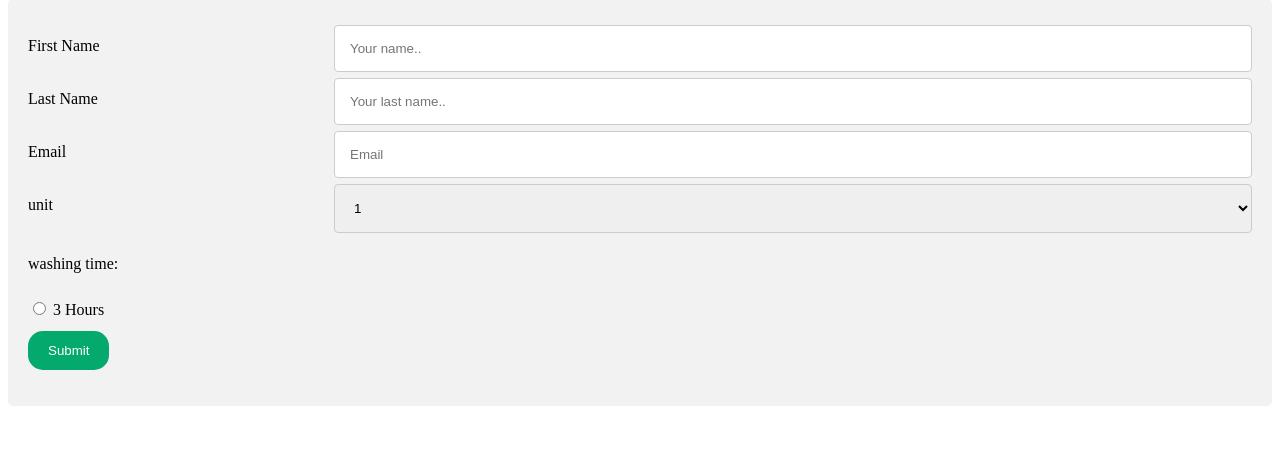
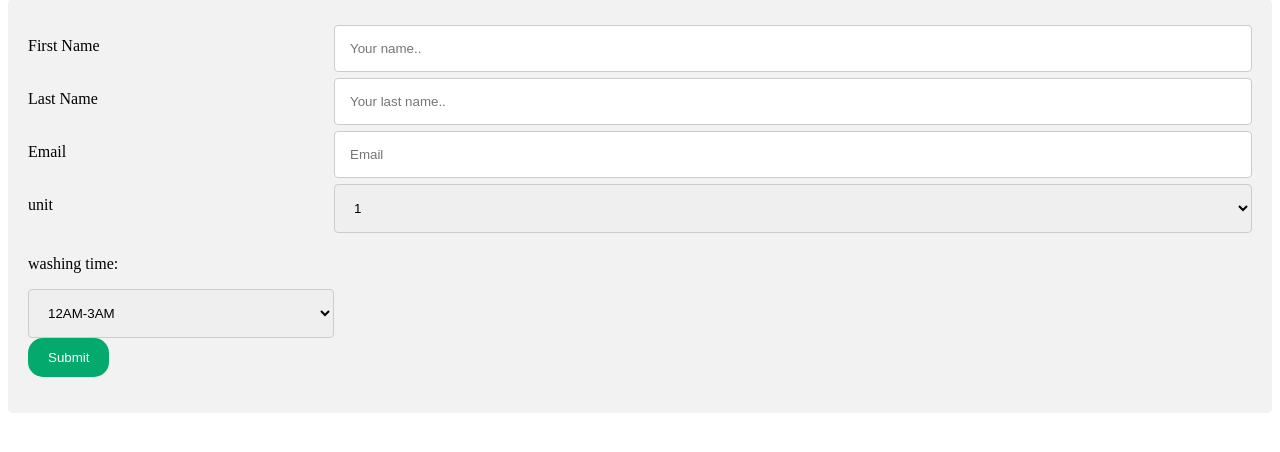
Before and after one commit to BMCC-CSC350-SP21-D/BMCC_CSC350_SP21_D, a PHP site: page /welcome.php in a window 1280 px wide. Shown: the part 56-508 px from the top of the page. Run offline with PHP 8.4, Linux system fonts and the light colour scheme.

Commit message:
Update welcome.php

```diff
--- a/welcome.php
+++ b/welcome.php
@@ -136,8 +136,15 @@ input[type=submit]:hover {
       <div class="col-25">
     <form action="/action_page.php">
   <p>washing time:</p>
-  <input type="radio" id="3 Hour" name="time" value="3h">
-  <label for="3h">3 Hours</label><br>
+  <select id="time" name="time">
+    <option value="12AM-3AM">12AM-3AM</option>
+    <option value="3AM-6AM">3AM-6AM</option>
+    <option value="6AM-9AM">6AM-9AM</option>
+    <option value="9AM-12PM">9AM-12PM</option>
+    <option value="12PM-3PM">12PM-3PM</option>
+    <option value="3PM-6PM">3PM-6PM</option>
+    <option value="6PM-9PM">6PM-9PM</option>
+    <option value="9PM-12AM">9PM-12AM</option>
     <div class="row">
       <input type="submit" value="Submit">
     </div>
```
